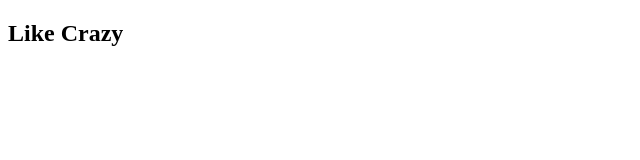
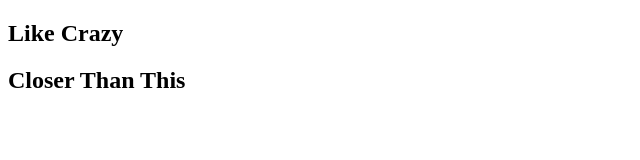
Before and after one commit to Alevtina-98/BTS, a plain HTML site: page JImin.html in a window 1280 px wide. Shown: the whole page, without its empty margins (0-640 px from the left). Drawn offline with Linux system fonts and the light colour scheme.

Commit message:
add Closer Than This

```diff
--- a/JImin.html
+++ b/JImin.html
@@ -6,7 +6,7 @@
 </head>
 <body>
 <h2>Like Crazy</h2>
-
+<h2>Closer Than This</h2>
 
 </body>
 </html>
```
